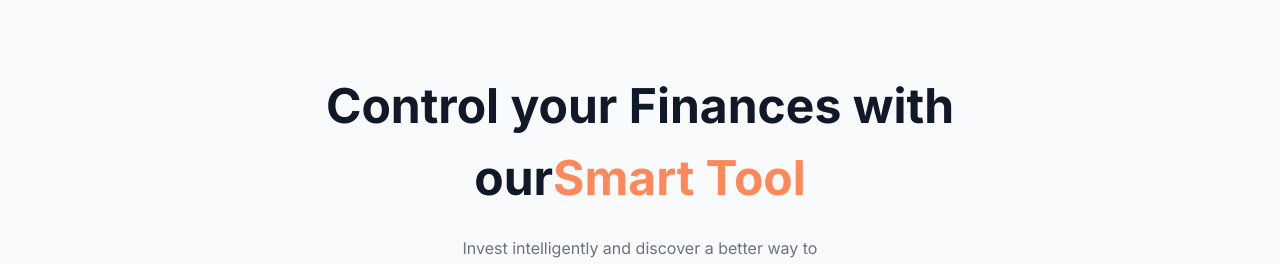
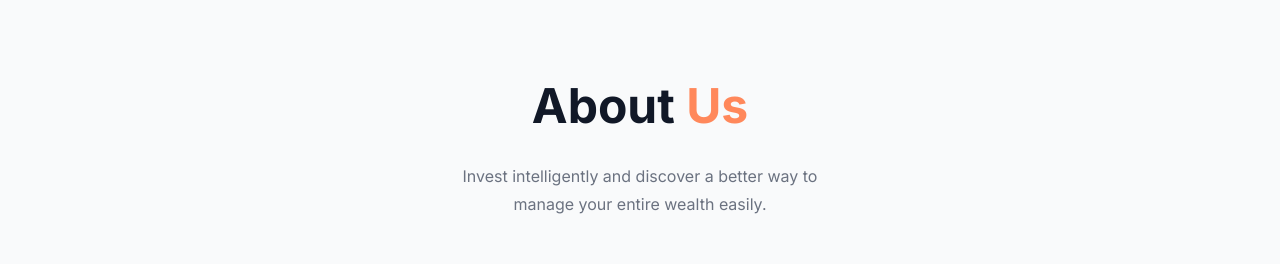
Before and after one commit to fahim-muntasir/max4-frontend, a Next.js app: page /about in a window 1280 px wide. Shown: the part 150-414 px from the top of the page. Built offline with nearby package versions, Linux system fonts and the light colour scheme.

Commit message:
fix title of about page

```diff
--- a/components/about/About.jsx
+++ b/components/about/About.jsx
@@ -6,8 +6,8 @@ export default function About() {
       <section className="py-14 lg:py-24 relative z-0 bg-gray-50">
         <div className="mx-auto max-w-7xl px-4 sm:px-6 lg:px-8 relative text-center">
           <h1 className="max-w-2xl mx-auto text-center font-manrope font-bold text-4xl text-gray-900 mb-5 md:text-5xl md:leading-normal">
-            Control your Finances with our
-            <span className="text-[#FF885B]">Smart Tool </span>
+            About
+            <span className="text-[#FF885B]"> Us</span>
           </h1>
           <p className="max-w-sm mx-auto text-center text-base font-normal leading-7 text-gray-500 mb-9">
             Invest intelligently and discover a better way to manage your entire
```
